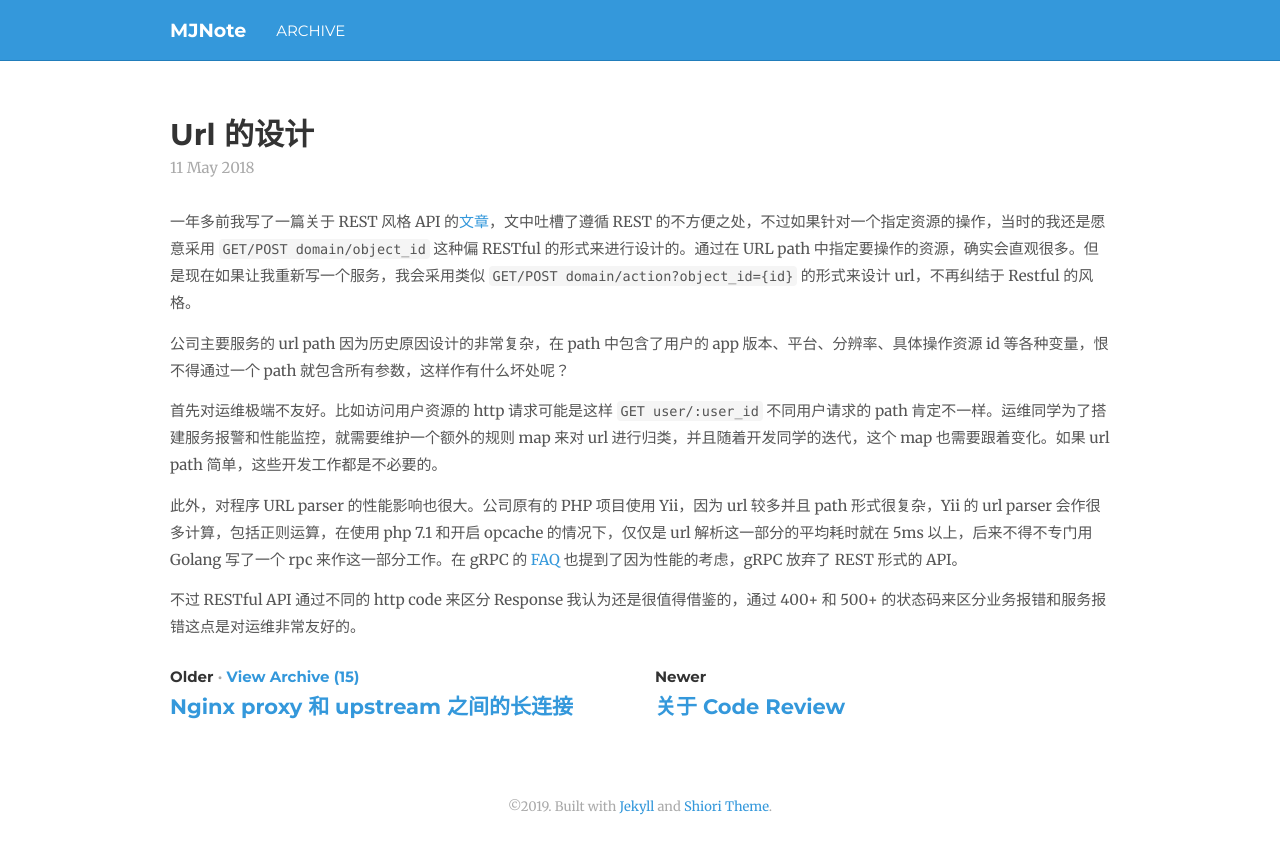
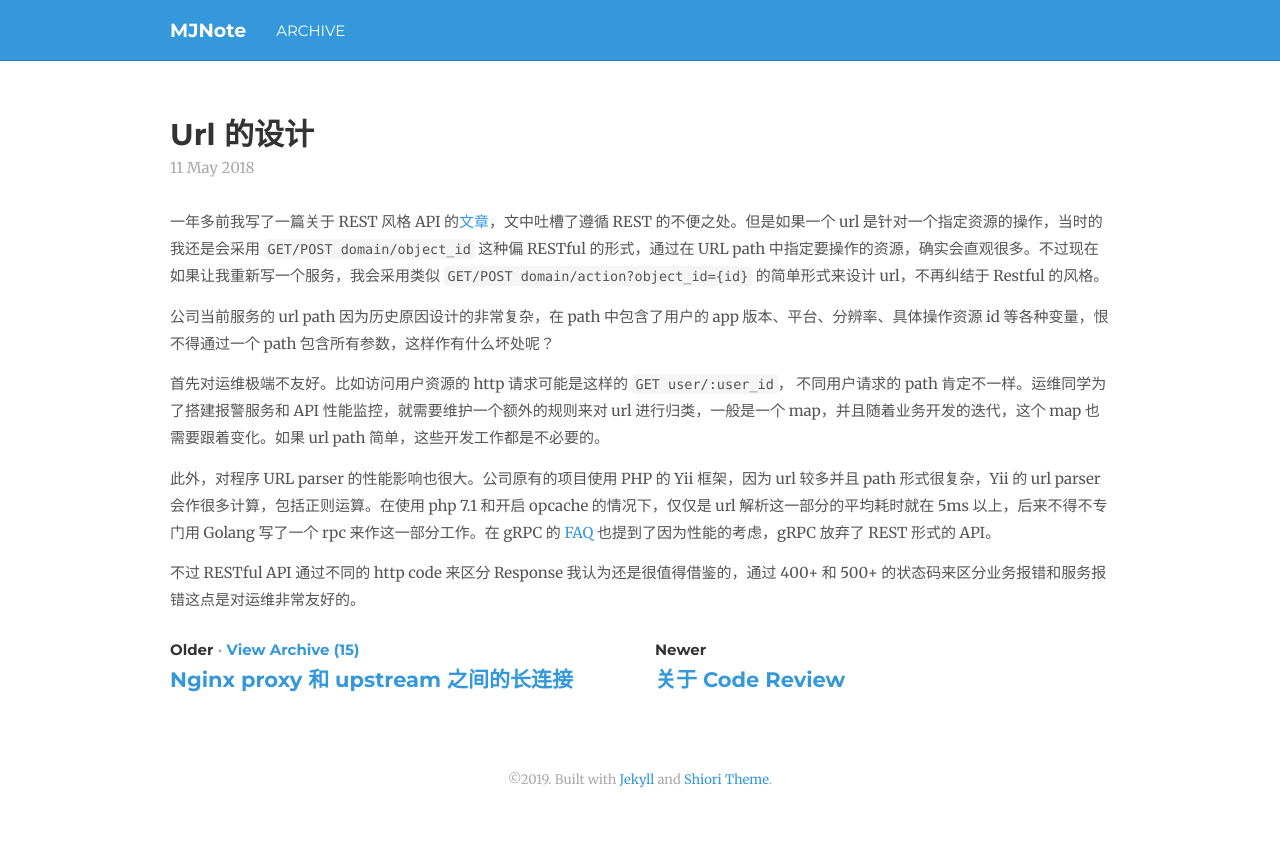
Before and after one commit to bittenApple/bittenApple.github.io, a Jekyll site: the page built from _posts/2018-05-11-url-design.md, in a window 1280 px wide. Shown: the top 854 px of the page. Built offline with Jekyll 4.4.1, drawn with Linux system fonts in a browser that asks for light colours; nearby versions of some CDN libraries; comment, search, counter and statistics services are not loaded.

Commit message:
Fix words

```diff
--- a/_posts/2018-05-11-url-design.md
+++ b/_posts/2018-05-11-url-design.md
@@ -7,12 +7,12 @@ comments: true
 tags: [Thought, Design]
 ---
 
-一年多前我写了一篇关于 REST 风格 API 的[文章](https://jiang.ma/programming/2017/03/06/confusing-restful.html)，文中吐槽了遵循 REST 的不方便之处，不过如果针对一个指定资源的操作，当时的我还是愿意采用 `GET/POST domain/object_id` 这种偏 RESTful 的形式来进行设计的。通过在 URL path 中指定要操作的资源，确实会直观很多。但是现在如果让我重新写一个服务，我会采用类似 `GET/POST domain/action?object_id={id}` 的形式来设计 url，不再纠结于 Restful 的风格。
+一年多前我写了一篇关于 REST 风格 API 的[文章](https://jiang.ma/programming/2017/03/06/confusing-restful.html)，文中吐槽了遵循 REST 的不便之处。但是如果一个 url 是针对一个指定资源的操作，当时的我还是会采用 `GET/POST domain/object_id` 这种偏 RESTful 的形式，通过在 URL path 中指定要操作的资源，确实会直观很多。不过现在如果让我重新写一个服务，我会采用类似 `GET/POST domain/action?object_id={id}` 的简单形式来设计 url，不再纠结于 Restful 的风格。
 
-公司主要服务的 url path 因为历史原因设计的非常复杂，在 path 中包含了用户的 app 版本、平台、分辨率、具体操作资源 id 等各种变量，恨不得通过一个 path 就包含所有参数，这样作有什么坏处呢？
+公司当前服务的 url path 因为历史原因设计的非常复杂，在 path 中包含了用户的 app 版本、平台、分辨率、具体操作资源 id 等各种变量，恨不得通过一个 path 包含所有参数，这样作有什么坏处呢？
 
-首先对运维极端不友好。比如访问用户资源的 http 请求可能是这样 `GET user/:user_id` 不同用户请求的 path 肯定不一样。运维同学为了搭建服务报警和性能监控，就需要维护一个额外的规则 map 来对 url 进行归类，并且随着开发同学的迭代，这个 map 也需要跟着变化。如果 url path 简单，这些开发工作都是不必要的。
+首先对运维极端不友好。比如访问用户资源的 http 请求可能是这样的 `GET user/:user_id`， 不同用户请求的 path 肯定不一样。运维同学为了搭建报警服务和 API 性能监控，就需要维护一个额外的规则来对 url 进行归类，一般是一个 map，并且随着业务开发的迭代，这个 map 也需要跟着变化。如果 url path 简单，这些开发工作都是不必要的。
 
-此外，对程序 URL parser 的性能影响也很大。公司原有的 PHP 项目使用 Yii，因为 url 较多并且 path 形式很复杂，Yii 的 url parser 会作很多计算，包括正则运算，在使用 php 7.1 和开启 opcache 的情况下，仅仅是 url 解析这一部分的平均耗时就在 5ms 以上，后来不得不专门用 Golang 写了一个 rpc 来作这一部分工作。在 gRPC 的 [FAQ](https://grpc.io/faq/) 也提到了因为性能的考虑，gRPC 放弃了 REST 形式的 API。
+此外，对程序 URL parser 的性能影响也很大。公司原有的项目使用 PHP 的 Yii 框架，因为 url 较多并且 path 形式很复杂，Yii 的 url parser 会作很多计算，包括正则运算。在使用 php 7.1 和开启 opcache 的情况下，仅仅是 url 解析这一部分的平均耗时就在 5ms 以上，后来不得不专门用 Golang 写了一个 rpc 来作这一部分工作。在 gRPC 的 [FAQ](https://grpc.io/faq/) 也提到了因为性能的考虑，gRPC 放弃了 REST 形式的 API。
 
 不过 RESTful API 通过不同的 http code 来区分 Response 我认为还是很值得借鉴的，通过 400+ 和 500+ 的状态码来区分业务报错和服务报错这点是对运维非常友好的。
```
